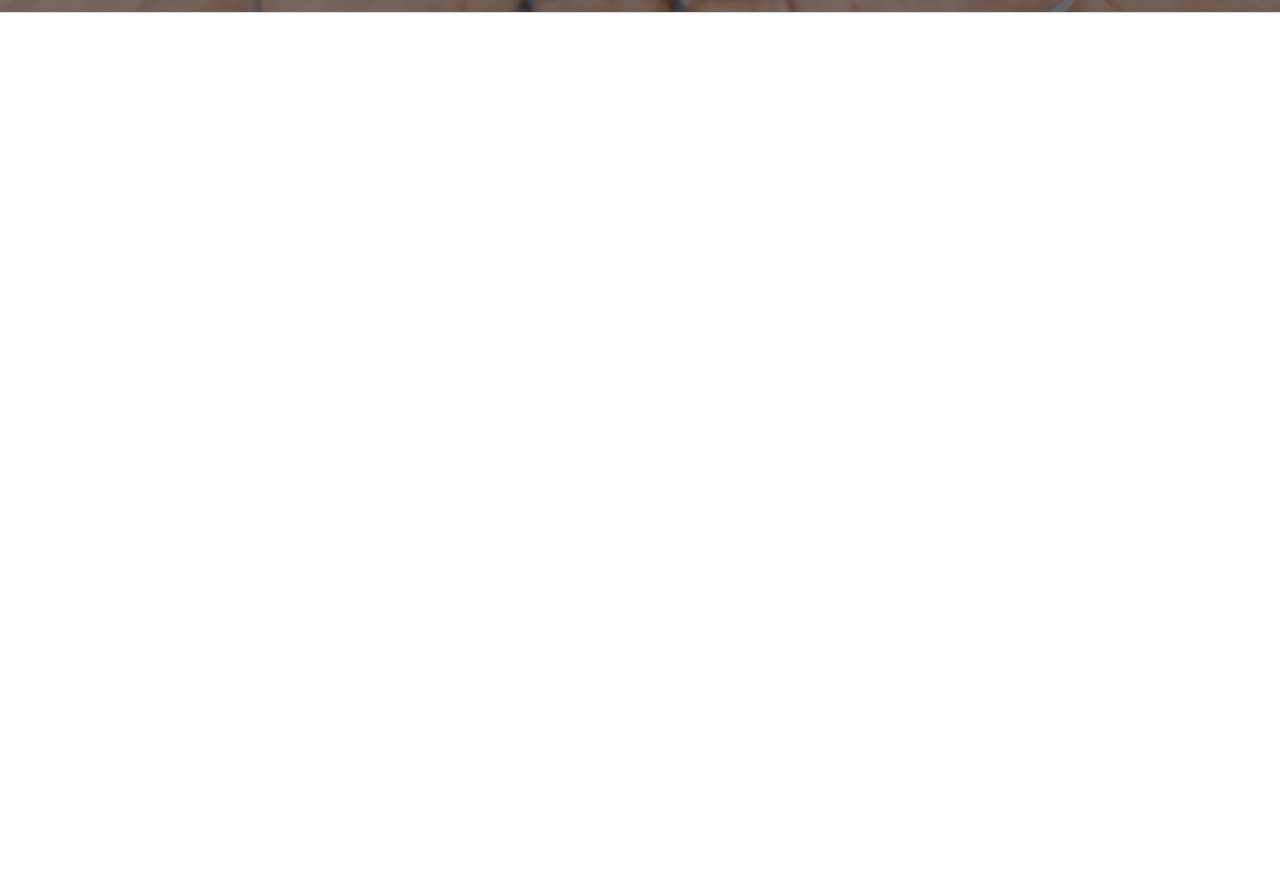
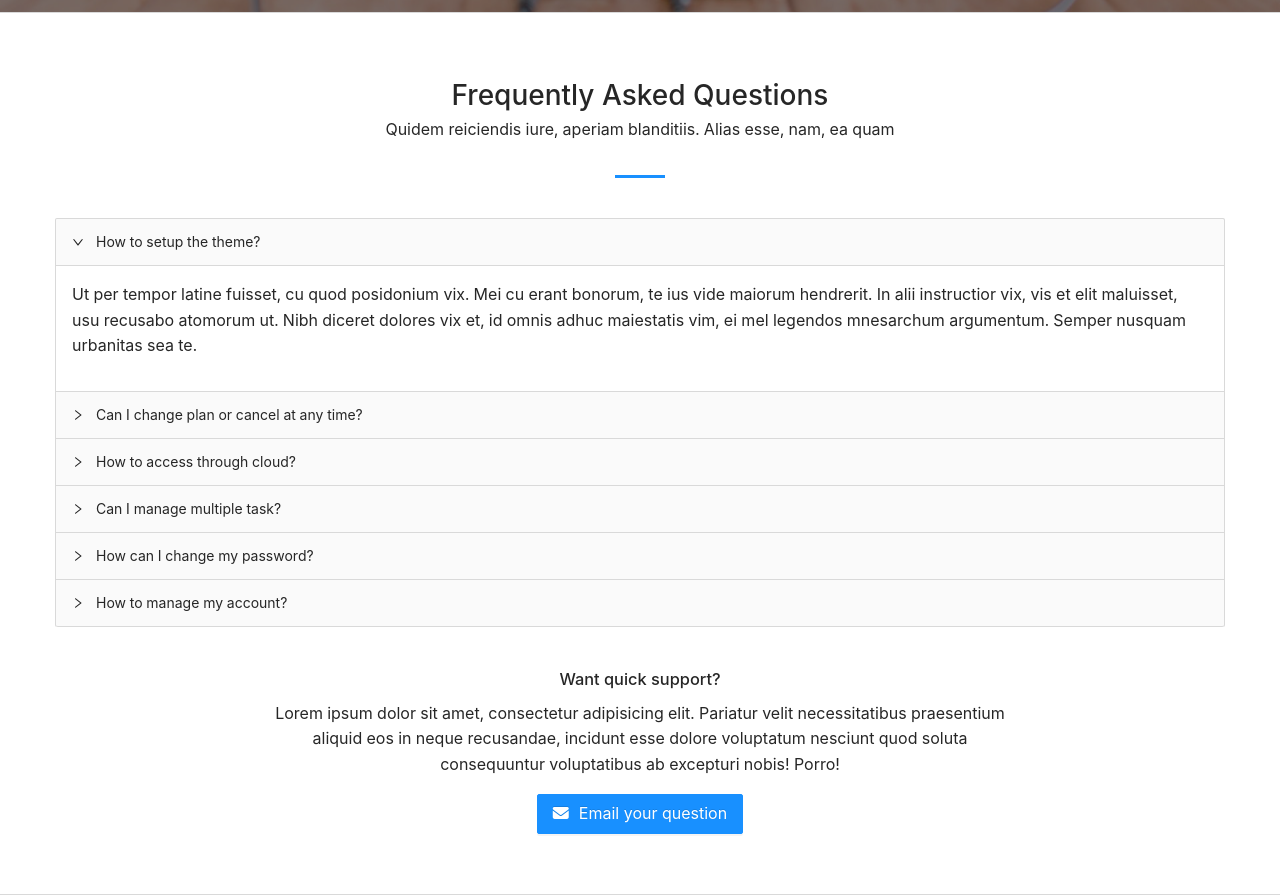
Before and after one commit to vitalyabedik/edu.ant-design.techSite, a React (Create React App) app: page / in a window 1280 px wide. Shown: the part 3004-3899 px from the top of the page. Before the commit the page ends 3017 px from the top, so only its background shows below. Built offline with nearby package versions, Linux system fonts and the light colour scheme.

Commit message:
creating faq component

```diff
--- /dev/null
+++ b/src/components/home/faq.js
@@ -0,0 +1,102 @@
+import { Collapse, Button } from 'antd';
+const { Panel } = Collapse;
+
+function AppFaq() {
+    return (
+        <div class='block faqBlock'>
+            <div className='container-fluid'>
+                <div className='titleHolder'>
+                    <h2>Frequently Asked Questions</h2>
+                    <p>
+                        Quidem reiciendis iure, aperiam blanditiis. Alias esse,
+                        nam, ea quam
+                    </p>
+                </div>
+                <Collapse defaultActiveKey={['1']}>
+                    <Panel header='How to setup the theme?' key='1'>
+                        <p>
+                            Ut per tempor latine fuisset, cu quod posidonium
+                            vix. Mei cu erant bonorum, te ius vide maiorum
+                            hendrerit. In alii instructior vix, vis et elit
+                            maluisset, usu recusabo atomorum ut. Nibh diceret
+                            dolores vix et, id omnis adhuc maiestatis vim, ei
+                            mel legendos mnesarchum argumentum. Semper nusquam
+                            urbanitas sea te.
+                        </p>
+                    </Panel>
+                    <Panel
+                        header='Can I change plan or cancel at any time?'
+                        key='2'
+                    >
+                        <p>
+                            Postea ceteros corrumpit ius te, eos epicuri
+                            intellegebat consequuntur et. Sint quot suscipiantur
+                            ea nam. Nam pericula evertitur ut, per et quod
+                            nostro, autem augue id has. Virtute epicurei quo te,
+                            pri et novum essent senserit.
+                        </p>
+                    </Panel>
+                    <Panel header='How to access through cloud?' key='3'>
+                        <p>
+                            Eu veritus ancillae suavitate per, cum in
+                            appellantur efficiantur. Eum cu clita ponderum
+                            lobortis, usu dicat exerci et, eam alii oblique
+                            interesset ea. Suas quidam volumus id eam, id populo
+                            euripidis temporibus pri. At eum quas putent iriure,
+                            fugit tritani sed ad. Per ad magna possim aliquam,
+                            est aeque exerci verear an, qui cu modus audire
+                            detraxit. Duo ne nostro rationibus, nam mutat
+                            omittam evertitur ad, meliore gubergren voluptatum
+                            at mel.
+                        </p>
+                    </Panel>
+                    <Panel header='Can I manage multiple task?' key='4'>
+                        <p>
+                            Mentitum offendit appareat nam ex, mea timeam
+                            nonumes pertinacia ne. Autem altera an vix, cu
+                            soluta aliquid pro, ne sit natum neglegentur. Ea
+                            ridens iudicabit eam, in dico appetere mediocrem
+                            nec. Sea idque consetetur no. Sonet minimum ex eam,
+                            vis an semper consequuntur definitionem. Vel legimus
+                            nostrum hendrerit eu, ea velit facete nec.
+                        </p>
+                    </Panel>
+                    <Panel header='How can I change my password?' key='5'>
+                        <p>
+                            Usu dolorem ceteros te. Veri exerci ne vix, modo
+                            ignota an qui. Ne oblique antiopam quo. Ex quem
+                            saepe cum, temporibus comprehensam qui at. Aliquip
+                            habemus fierent qui at. No facete omnesque
+                            argumentum sea, est tale error nihil ad.
+                        </p>
+                    </Panel>
+                    <Panel header='How to manage my account?' key='6'>
+                        <p>
+                            Erant vitae alterum in mel, viris rationibus
+                            argumentum eu sea. Per ei diceret constituto, ei qui
+                            simul intellegam, ut eos dolor ceteros. Altera
+                            contentiones et eam. Discere alienum intellegat te
+                            duo. Erat dissentiet ei sed, eius dicat ne eum. Id
+                            tation everti nam, quo cu magna possit patrioque.
+                        </p>
+                    </Panel>
+                </Collapse>
+                <div className='quickSupport'>
+                    <h3>Want quick support?</h3>
+                    <p>
+                        Lorem ipsum dolor sit amet, consectetur adipisicing
+                        elit. Pariatur velit necessitatibus praesentium aliquid
+                        eos in neque recusandae, incidunt esse dolore voluptatum
+                        nesciunt quod soluta consequuntur voluptatibus ab
+                        excepturi nobis! Porro!
+                    </p>
+                    <Button type='primary' size='large'>
+                        <i className='fas fa-envelope'></i> Email your question
+                    </Button>
+                </div>
+            </div>
+        </div>
+    );
+}
+
+export default AppFaq;
--- a/src/components/views/home.js
+++ b/src/components/views/home.js
@@ -4,6 +4,7 @@
 import AppAbout from '../home/about';
 import AppFeature from '../home/feature';
 import AppWorks from '../home/works';
+import AppFaq from '../home/faq';
 
 function AppHome() {
     return (
@@ -12,6 +13,7 @@
             <AppAbout />
             <AppFeature />
             <AppWorks />
+            <AppFaq />
         </div>
     );
 }
```
